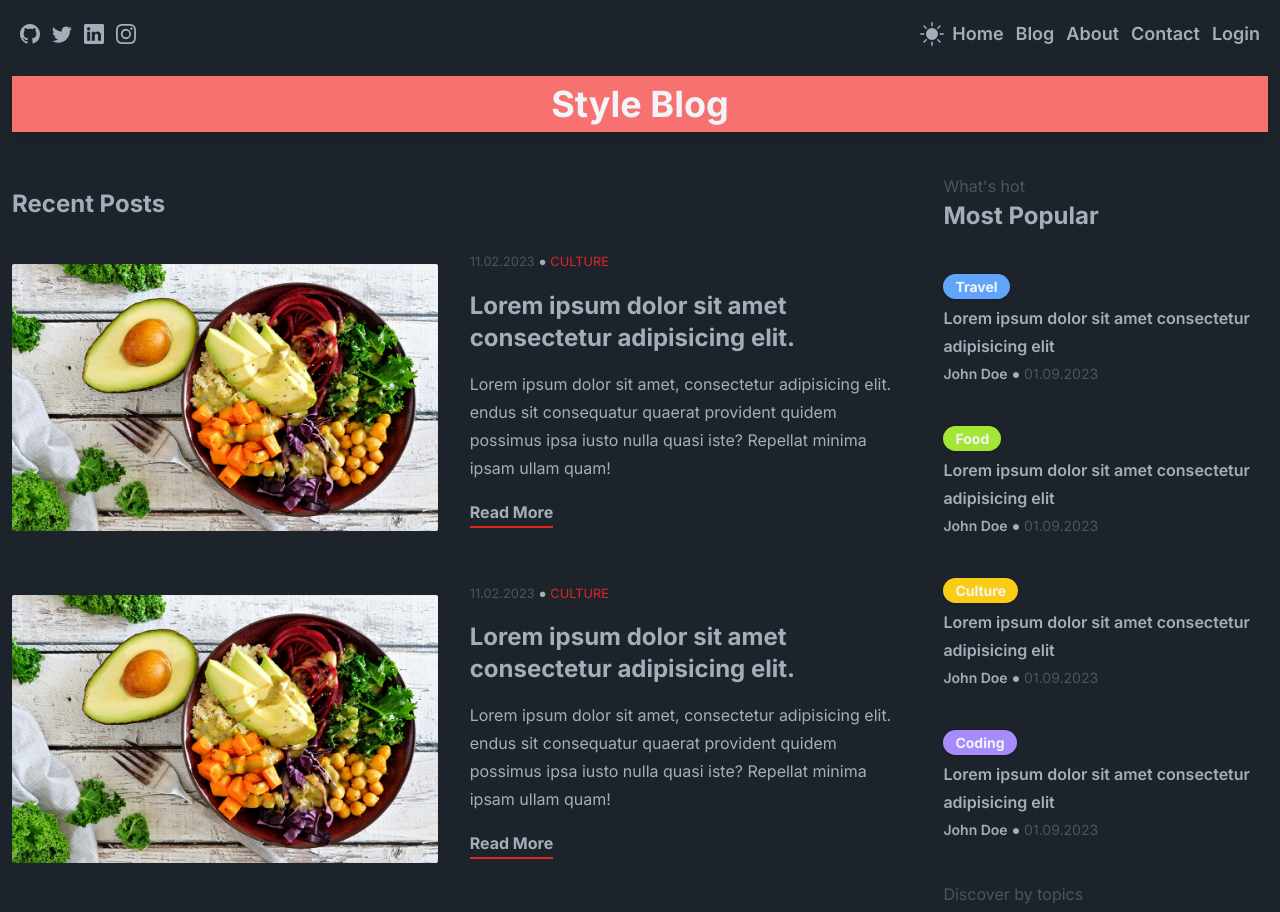
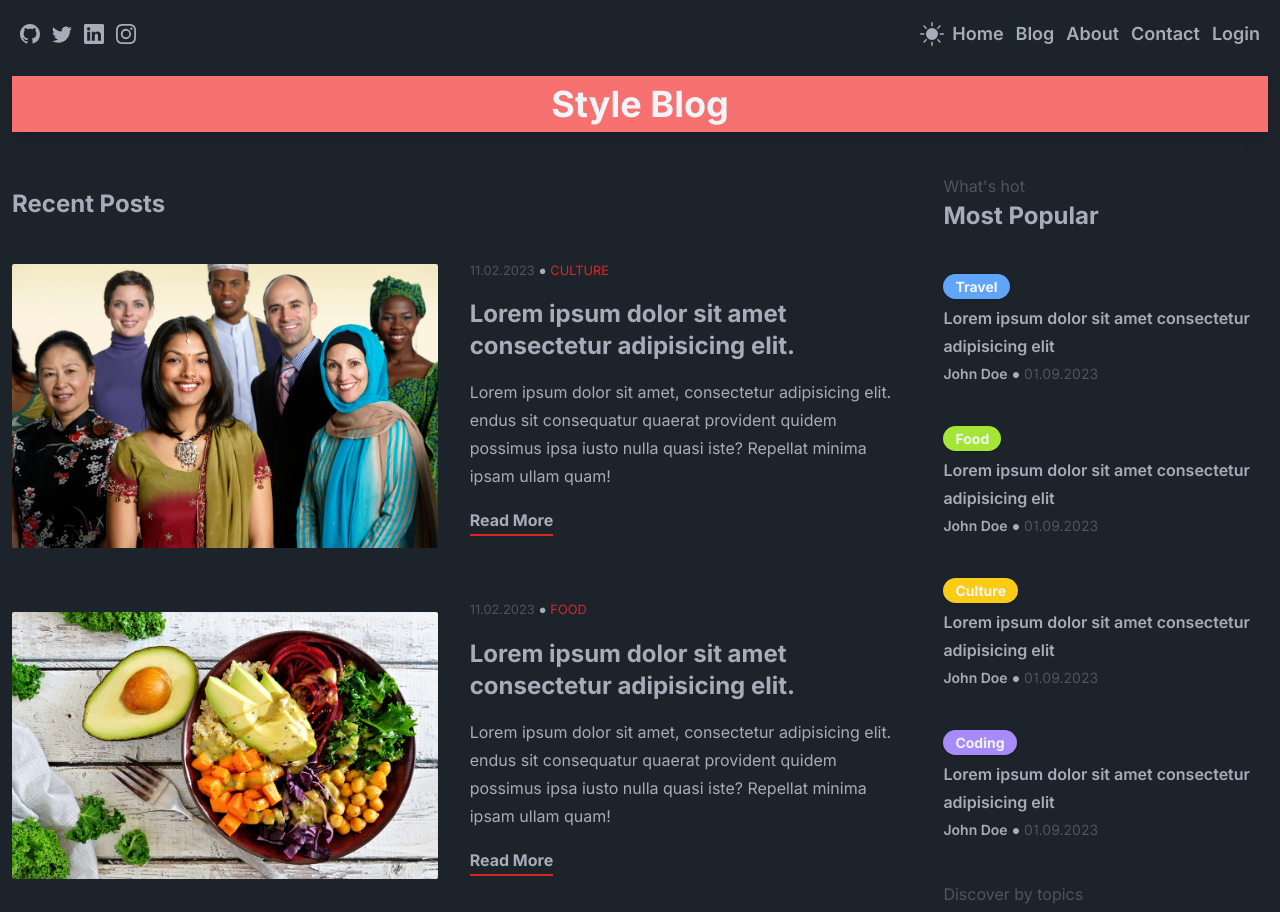
Before and after one commit to killy10o10/next-blog, a Next.js app: page /blog in a window 1280 px wide. Shown: the top 912 px of the page. Built offline with nearby package versions, Linux system fonts and the light colour scheme; no server answers.

Commit message:
Make postList dynamic

```diff
--- a/src/app/globals.css
+++ b/src/app/globals.css
@@ -19,25 +19,17 @@
   background-position: 0 100%;
 }
 
-/* width */
-::-webkit-scrollbar {
-  width: 10px;
+*::-webkit-scrollbar {
+  width: 12px;
+  height: 8px;
 }
-
-/* Track */
-::-webkit-scrollbar-track {
-  background: transparent;
+*::-webkit-scrollbar-track {
+  border-radius: 50px;
+  background-size: 8px 8px;
 }
-
-/* Handle */
-::-webkit-scrollbar-thumb {
-  background: #888;
-  border-radius: 5px;
-}
-
-/* Handle on hover */
-::-webkit-scrollbar-thumb:hover {
-  background: #555;
+*::-webkit-scrollbar-thumb {
+  background-color: #9ca3af;
+  border-radius: 50px;
 }
 
 .ql-container {
--- a/src/components/categoryList/CategoryList.jsx
+++ b/src/components/categoryList/CategoryList.jsx
@@ -20,7 +20,7 @@ const CategoryList = async () => {
           {data?.map((item) => (
             <CategoryButton
               key={item._id}
-              categoryImage={item.img}
+              categoryImage={item.img || ""}
               categoryBG={item.title}
               categoryText={item.title}
             />
--- a/src/components/postCard/PostCard.jsx
+++ b/src/components/postCard/PostCard.jsx
@@ -1,13 +1,13 @@
 import Image from 'next/image';
 
-const PostCard = () => {
+const PostCard = ({postHeading, postImage, postDescription, postCategory, postDate}) => {
   return (
     <div className="grid items-center lg:grid-cols-2 lg:gap-8">
       <div className="hidden md:block">
         <Image
           width={200}
           height={200}
-          src="/food.png"
+          src={postImage}
           alt="post1"
           priority={true}
           className="w-[100%] rounded-sm object-cover"
@@ -15,15 +15,14 @@ const PostCard = () => {
       </div>
       <div className="flex flex-col not-prose">
         <small className="flex items-center gap-1">
-          <span className="text-gray-400 dark:text-gray-600">11.02.2023</span> ●{' '}
-          <span className="text-red-600 uppercase">culture</span>
+          <span className="text-gray-400 dark:text-gray-600">{postDate}</span> ●{' '}
+          <span className="text-red-600 uppercase">{postCategory}</span>
         </small>
         <h3 className="text-inherit font-bold text-2xl md:my-4">
-          Lorem ipsum dolor sit amet consectetur adipisicing elit.
+          {postHeading}
         </h3>
         <p>
-          Lorem ipsum dolor sit amet, consectetur adipisicing elit. endus sit consequatur quaerat
-          provident quidem possimus ipsa iusto nulla quasi iste? Repellat minima ipsam ullam quam!
+          {postDescription}
         </p>
         <button className="font-bold w-fit border-b-2 border-red-600 my-4">Read More</button>
       </div>
--- a/src/components/postList/PostList.jsx
+++ b/src/components/postList/PostList.jsx
@@ -4,16 +4,26 @@ import CategoryChip from '../categoryChip/CategoryChip';
 import Image from 'next/image';
 import Pagination from '../pagination/Pagination';
 
+const getData = async () => {
+  const res = await fetch('http://localhost:3000/api/categories', {
+    cache: 'default',
+  });
+  if (!res.ok) {
+    throw new Error('Failed');
+  }
+  return res.json();
+};
+
 const PostList = () => {
   return (
     <div className="prose max-w-full grid md:grid-cols-7 gap-12 text-inherit">
       <div className="col-span-5 flex flex-col gap-10 md:block">
         <h4 className="text-inherit font-bold text-2xl">Recent Posts</h4>
-        <PostCard />
-        <PostCard />
-        <PostCard />
-        <PostCard />
-        <PostCard />
+        <PostCard postCategory="culture" postDescription="Lorem ipsum dolor sit amet, consectetur adipisicing elit. endus sit consequatur quaerat provident quidem possimus ipsa iusto nulla quasi iste? Repellat minima ipsam ullam quam!" postImage="/culture.jpg" postHeading="Lorem ipsum dolor sit amet consectetur adipisicing elit." postDate="11.02.2023" />
+        <PostCard postCategory="food" postDescription="Lorem ipsum dolor sit amet, consectetur adipisicing elit. endus sit consequatur quaerat provident quidem possimus ipsa iusto nulla quasi iste? Repellat minima ipsam ullam quam!" postImage="/food.png" postHeading="Lorem ipsum dolor sit amet consectetur adipisicing elit." postDate="11.02.2023" />
+        <PostCard postCategory="coding" postDescription="Lorem ipsum dolor sit amet, consectetur adipisicing elit. endus sit consequatur quaerat provident quidem possimus ipsa iusto nulla quasi iste? Repellat minima ipsam ullam quam!" postImage="/coding.jpg" postHeading="Lorem ipsum dolor sit amet consectetur adipisicing elit." postDate="11.02.2023" />
+        <PostCard postCategory="fashion" postDescription="Lorem ipsum dolor sit amet, consectetur adipisicing elit. endus sit consequatur quaerat provident quidem possimus ipsa iusto nulla quasi iste? Repellat minima ipsam ullam quam!" postImage="/fashion.jpg" postHeading="Lorem ipsum dolor sit amet consectetur adipisicing elit." postDate="11.02.2023" />
+        <PostCard postCategory="travel" postDescription="Lorem ipsum dolor sit amet, consectetur adipisicing elit. endus sit consequatur quaerat provident quidem possimus ipsa iusto nulla quasi iste? Repellat minima ipsam ullam quam!" postImage="/travel.jpeg" postHeading="Lorem ipsum dolor sit amet consectetur adipisicing elit." postDate="11.02.2023" />
         <Pagination />
       </div>
       <div className="hidden col-span-2 not-prose mt-5 md:flex flex-col gap-10">
```
